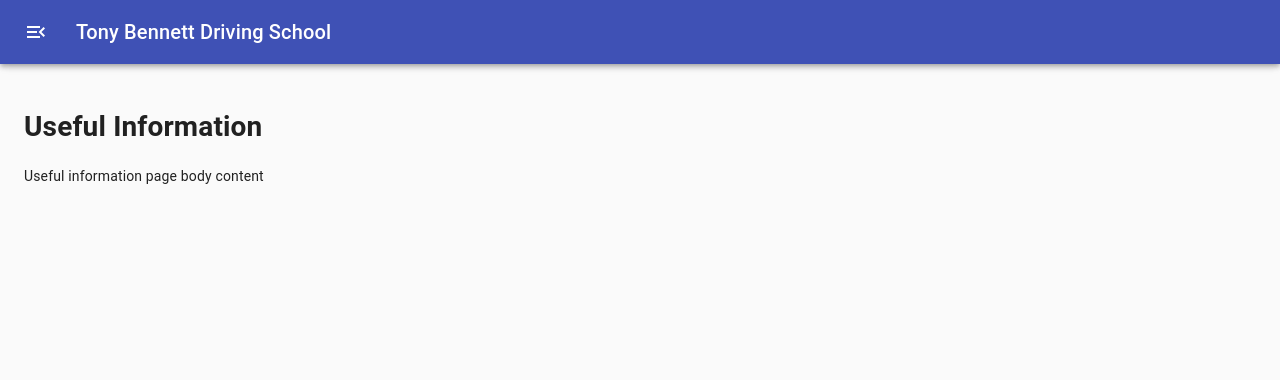
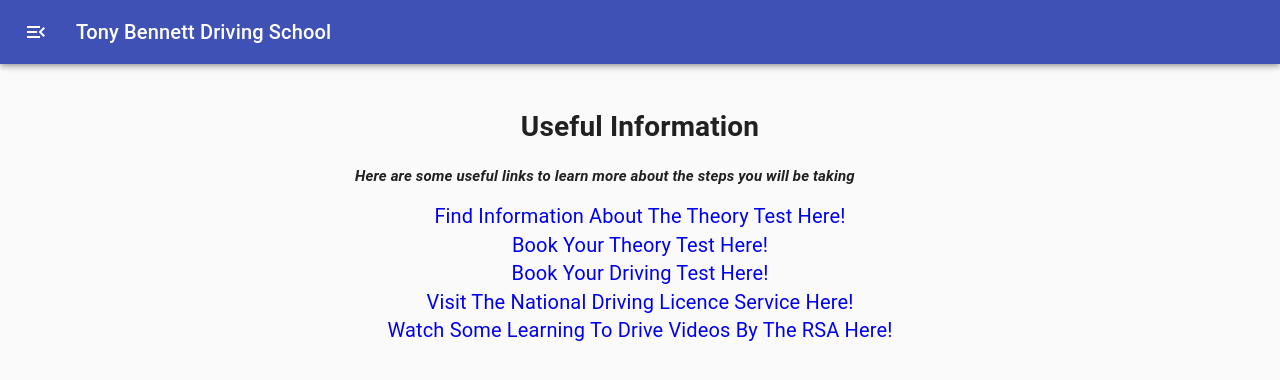
Before and after one commit to MarkHudson97/bennett-driving-school, a React (Create React App) app: page /info in a window 1280 px wide. Shown: the top 380 px of the page. Built offline with nearby package versions, Linux system fonts and the light colour scheme.

Commit message:
Made more styles and added to useful info page

```diff
--- a/src/components/NewDrawer.js
+++ b/src/components/NewDrawer.js
@@ -97,8 +97,8 @@
                 <MenuItem component={Link} to="/" >Home</MenuItem>
                 <MenuItem component={Link} to="/about">About Us</MenuItem>
                 <MenuItem component={Link} to="/prices">Prices</MenuItem>
+                <MenuItem component={Link} to="/info">Useful Information</MenuItem>
                 <MenuItem component={Link} to="/contact">Contact Us</MenuItem>
-                <MenuItem component={Link} to="/info">Useful Information</MenuItem>
             </MenuList>
         </div>
     );
--- a/src/screens/AboutUsScreen.js
+++ b/src/screens/AboutUsScreen.js
@@ -2,11 +2,7 @@
 import DrawerComponent from '../components/NewDrawer';
 import { Hidden } from '@material-ui/core';
 
-
 const About = () => {
-   // const style = {
-   //    display: 'flex', justifyContent: 'center', alignItems: 'center'
-   // }
    const style = {
       mobileText: {
          fontSize: 15
--- a/src/screens/HomeScreen.js
+++ b/src/screens/HomeScreen.js
@@ -6,7 +6,7 @@
 import Facebook from '../images/facebook.png';
 import { Hidden } from '@material-ui/core';
 
-const home = () => {
+const Home = () => {
     const style = {
         mobileText: {
             fontSize: 15
@@ -84,4 +84,4 @@
     );
 }
 
-export default home;
+export default Home;
--- a/src/screens/PricesScreen.js
+++ b/src/screens/PricesScreen.js
@@ -2,14 +2,25 @@
 import DrawerComponent from '../components/NewDrawer';
 import { Hidden } from '@material-ui/core';
 
-
-const Contact = () => {
+const Price = () => {
     const style = {
         mobileText: {
             fontSize: 15
         },
+        mobileTextCentered: {
+            fontSize: 15, textAlign: "center"
+        },
+        mobileTextCenteredRed: {
+            fontSize: 15, color: "red", textAlign: "center"
+        },
         notMobileText: {
             fontSize: 15, marginLeft: "auto", marginRight: "auto", width: "38em"
+        },
+        notMobileTextCentered: {
+            fontSize: 15, marginLeft: "auto", marginRight: "auto", width: "38em", textAlign: "center"
+        },
+        notMobileTextCenteredRed: {
+            fontSize: 15, marginLeft: "auto", marginRight: "auto", width: "38em", color: "red", textAlign: "center"
         },
         positioning: {
             display: 'flex', justifyContent: 'center', alignItems: 'center'
@@ -28,26 +39,26 @@
                         purchased as a package or you can pay as you go.
             </p>
 
-               <p style={style.notMobileText, {textAlign: "center"}}>
+                    <p style={style.notMobileTextCentered}>
                         Prices effective as of April 1st, 2020.
             </p>
 
-            <ol style={style.notMobileText, {textAlign: "center"}}>One Hour Driving Lesson €35</ol>
-                <ol style={style.notMobileText, {textAlign: "center"}}>Two Hour Driving Lesson €60</ol>
-                <ol style={style.notMobileText, {textAlign: "center"}}>Six Hour Driving Lesson Bundle €180</ol>
-                <ol style={style.notMobileText, {textAlign: "center"}}>Twelve Hour Driving Lesson Bundle €350</ol>
-                <ol style={style.notMobileText, {textAlign: "center"}}>Pre-Test €40</ol>
-                <ol style={style.notMobileText, {textAlign: "center"}}>Driving Test Car Hire AND 1 Hour* €100</ol>
-                <ol style={style.notMobileText, {textAlign: "center"}}>Driving Test Car Hire AND 2 Hours* €130</ol>
-                <ol style={style.notMobileText, {textAlign: "center"}}>Other Prices Can Be Made On Request</ol>
+                    <ol style={style.notMobileTextCentered}>One Hour Driving Lesson €35</ol>
+                    <ol style={style.notMobileTextCentered}>Two Hour Driving Lesson €60</ol>
+                    <ol style={style.notMobileTextCentered}>Six Hour Driving Lesson Bundle €180</ol>
+                    <ol style={style.notMobileTextCentered}>Twelve Hour Driving Lesson Bundle €350</ol>
+                    <ol style={style.notMobileTextCentered}>Pre-Test €40</ol>
+                    <ol style={style.notMobileTextCentered}>Driving Test Car Hire AND 1 Hour* €100</ol>
+                    <ol style={style.notMobileTextCentered}>Driving Test Car Hire AND 2 Hours* €130</ol>
+                    <ol style={style.notMobileTextCentered}>Other Prices Can Be Made On Request</ol>
 
-               <p style={style.notMobileText, {textAlign: "center"}}>
+                    <p style={style.notMobileTextCentered}>
                         * Time given before exam to practice and calm nerves
             </p>
 
 
-            <h2 style={style.notMobileText, {textAlign: "center", color: "red"}}>
-                !!!CANCELLATIONS MADE LESS THAN 24 HOURS BEFORE ARRANGED TIME WILL BE CHARGED FULL LESSON PRICE!!!</h2>
+                    <p style={style.notMobileTextCenteredRed}>
+                        <b>CANCELLATIONS MADE LESS THAN 24 HOURS BEFORE ARRANGED TIME WILL RESULT IN BEING CHARGED FULL LESSON PRICE</b></p>
 
                 </Hidden>
 
@@ -57,26 +68,26 @@
                         purchased as a package or you can pay as you go.
             </p>
 
-               <p style={style.mobileText, {textAlign: "center"}}>
+                    <p style={style.mobileTextCentered}>
                         Prices effective as of April 1st, 2020.
             </p>
 
-            <ol style={style.mobileText, {textAlign: "center"}}>One Hour Driving Lesson €35</ol>
-                <ol style={style.mobileText, {textAlign: "center"}}>Two Hour Driving Lesson €60</ol>
-                <ol style={style.mobileText, {textAlign: "center"}}>Six Hour Driving Lesson Bundle €180</ol>
-                <ol style={style.mobileText, {textAlign: "center"}}>Twelve Hour Driving Lesson Bundle €350</ol>
-                <ol style={style.mobileText, {textAlign: "center"}}>Pre-Test €40</ol>
-                <ol style={style.mobileText, {textAlign: "center"}}>Driving Test Car Hire AND 1 Hour* €100</ol>
-                <ol style={style.mobileText, {textAlign: "center"}}>Driving Test Car Hire AND 2 Hours* €130</ol>
-                <ol style={style.mobileText, {textAlign: "center"}}>Other Prices Can Be Made On Request</ol>
+                    <ol style={style.mobileTextCentered}>One Hour Driving Lesson €35</ol>
+                    <ol style={style.mobileTextCentered}>Two Hour Driving Lesson €60</ol>
+                    <ol style={style.mobileTextCentered}>Six Hour Driving Lesson Bundle €180</ol>
+                    <ol style={style.mobileTextCentered}>Twelve Hour Driving Lesson Bundle €350</ol>
+                    <ol style={style.mobileTextCentered}>Pre-Test €40</ol>
+                    <ol style={style.mobileTextCentered}>Driving Test Car Hire AND 1 Hour* €100</ol>
+                    <ol style={style.mobileTextCentered}>Driving Test Car Hire AND 2 Hours* €130</ol>
+                    <ol style={style.mobileTextCentered}>Other Prices Can Be Made On Request</ol>
 
-               <p style={style.mobileText, {textAlign: "center"}}>
+                    <p style={style.mobileTextCentered}>
                         * Time given before exam to practice and calm nerves
             </p>
 
 
-            <h2 style={style.mobileText, {textAlign: "center", color: "red"}}>
-                !!!CANCELLATIONS MADE LESS THAN 24 HOURS BEFORE ARRANGED TIME WILL BE CHARGED FULL LESSON PRICE!!!</h2>
+                    <p style={style.mobileTextCenteredRed}>
+                        <b>CANCELLATIONS MADE LESS THAN 24 HOURS BEFORE ARRANGED TIME WILL RESULT IN BEING CHARGED FULL LESSON PRICE</b></p>
                 </Hidden>
 
             </div>
@@ -84,4 +95,4 @@
     );
 }
 
-export default Contact;
+export default Price;
--- a/src/screens/UsefulInfoScreen.js
+++ b/src/screens/UsefulInfoScreen.js
@@ -1,15 +1,61 @@
 import React from 'react';
 import DrawerComponent from '../components/NewDrawer';
+import { Hidden } from '@material-ui/core';
 
-const Contact = () => {
+const Useful = () => {
+    const style = {
+        mobileText: {
+            fontSize: 15
+        },
+        notMobileText: {
+            fontSize: 15, marginLeft: "auto", marginRight: "auto", width: "38em"
+        },
+        positioning: {
+            display: 'flex', justifyContent: 'center', alignItems: 'center'
+        },
+        linkPositioning: {
+            display: 'flex', justifyContent: 'center', alignItems: 'center', textDecoration: 'none', fontSize: 20
+        }
+    }
     return (
         <DrawerComponent>
             <div>
-                <h1>Useful Information</h1>
-                <p>Useful information page body content</p>
+                <h1 style={style.positioning}>
+                    Useful Information
+                </h1>
+
+                <Hidden xsDown>
+                    <p style={style.notMobileText}><b><i>Here are some useful links to learn more about the steps you will be taking</i></b></p>
+
+                    <a style={style.linkPositioning} href="https://www.rsa.ie/RSA/Learner-Drivers/Your-learner-permit/The-theory-test/" >Find Information About The Theory Test Here!</a>
+
+                    <a style={style.linkPositioning} href="https://theorytest.ie/" >Book Your Theory Test Here!</a>
+
+                    <a style={style.linkPositioning} href="https://www.rsa.ie/en/RSA/Learner-Drivers/The-Driving-Test/Apply-online/" >Book Your Driving Test Here!</a>
+
+                    <a style={style.linkPositioning} href="https://www.ndls.ie/" >Visit The National Driving Licence Service Here!</a>
+
+                    <a style={style.linkPositioning} href="https://www.rsa.ie/en/RSA/Learner-Drivers/Driver-Training/Car-Training-EDT/Learning-to-drive-videos/" >Watch Some Learning To Drive Videos By The RSA Here!</a>
+
+                </Hidden>
+
+                <Hidden smUp>
+                    <p style={style.mobileText}><b><i>Here are some useful links to learn more about the steps you will be taking</i></b></p>
+
+                    <a style={style.linkPositioning} href="https://www.rsa.ie/RSA/Learner-Drivers/Your-learner-permit/The-theory-test/" >Information about the Theory Test Here!</a>
+
+                    <a style={style.linkPositioning} href="https://theorytest.ie/" >Book Your Theory Test Here!</a>
+
+                    <a style={style.linkPositioning} href="https://www.rsa.ie/en/RSA/Learner-Drivers/The-Driving-Test/Apply-online/" >Book Your Driving Test Here!</a>
+
+                    <a style={style.linkPositioning} href="https://www.ndls.ie/" >Visit the National Driving Licence Service Here!</a>
+
+                    <a style={style.linkPositioning} href="https://www.rsa.ie/en/RSA/Learner-Drivers/Driver-Training/Car-Training-EDT/Learning-to-drive-videos/" >Watch some Learning To Drive videos by the RSA Here!</a>
+                </Hidden>
+
             </div>
         </DrawerComponent>
     );
 }
 
-export default Contact;
+export default Useful;
```
Lines whose indentation alone changed are shown as unchanged.
